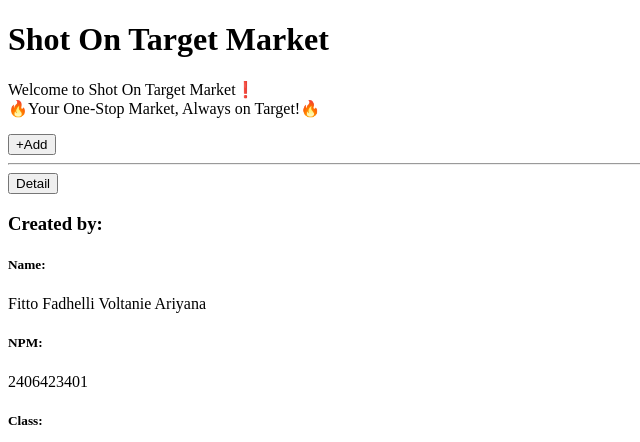
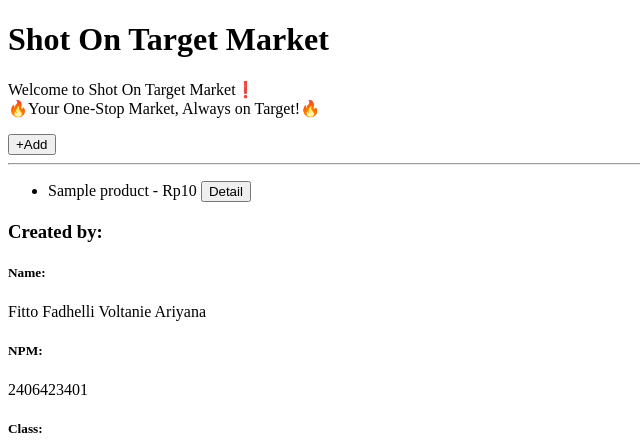
Before and after one commit to Kyloo0/ShotOnTarget-Market, a Django app: page / in a window 1280 px wide. Shown: the top 442 px of the page, without its empty margins (0-640 px from the left). Run offline with Django 5.2, Linux system fonts and the light colour scheme; tables that the repository leaves empty hold one stand-in row (values such as "Sample post").

Commit message:
add new attribute id in models and create detail page

```diff
--- a/main/models.py
+++ b/main/models.py
@@ -1,3 +1,4 @@
+import uuid
 from django.db import models
 
 # Create your models here.
@@ -12,6 +13,7 @@ class Product(models.Model):
             ('uncategorized', 'Uncategorized')
         ]
 
+    id = models.UUIDField(primary_key=True, default=uuid.uuid4, editable=False) # become a primary key
     name = models.CharField(max_length=255)
     price = models.IntegerField(default=0)
     description = models.TextField()
--- a/main/templates/main.html
+++ b/main/templates/main.html
@@ -16,10 +16,20 @@
 <p>Empty Product</p>
 
 {% else %}
-<a href="{% url 'main:product_detail' %}">
-    <button>Detail</button>
-</a>
-
+{% if not product_list %}
+    <p>Empty Product</p>
+{% else %}
+    <ul>
+        {% for product in product_list %}
+            <li>
+                {{ product.name }} - Rp{{ product.price }}
+                <a href="{% url 'main:show_detail' product.id %}">
+                    <button>Detail</button>
+                </a>
+            </li>
+        {% endfor %}
+    </ul>
+{% endif %}
 {% endif %}
 
 <h3>Created by:</h3>
--- a/main/urls.py
+++ b/main/urls.py
@@ -1,11 +1,14 @@
 from django.urls import path
-from main.views import show_main_page, show_xml, show_json, show_xml_by_id, show_json_by_id, create_product
+from main.views import show_main_page, show_xml, show_json, show_xml_by_id, show_json_by_id, create_product, show_detail
+
+app_name = "main"
 
 urlpatterns = [
     path('', show_main_page, name='show_main_page'),
     path('xml/', show_xml, name='show_xml'),
     path('json/', show_json, name='show_json'),
-    path('xml/<str:product_name>/', show_xml_by_id, name='show_xml_by_id'),
-    path('json/<str:product_name>/', show_json_by_id, name='show_json_by_id'),
-    path('create-news/', create_product, name='create_product')
+    path('xml/<str:id>/', show_xml_by_id, name='show_xml_by_id'),
+    path('json/<str:id>/', show_json_by_id, name='show_json_by_id'),
+    path('create-product/', create_product, name='create_product'),
+    path('show/<str:id>/', show_detail, name='show_detail')
 ]
--- a/main/views.py
+++ b/main/views.py
@@ -3,8 +3,6 @@ from django.core import serializers
 from django.shortcuts import render, redirect, get_object_or_404
 from main.models import Product
 from main.forms import ProductForm
-
-app_name = 'main'
 
 # Create your views here.
 def show_main_page(request):
@@ -31,6 +29,15 @@ def create_product(request):
     context = {'form': form}
     return render(request, "product_form.html", context)
 
+def show_detail(request, id):
+    product = get_object_or_404(Product, pk=id)
+
+    context = {
+        'product':product
+    }
+
+    return render(request, "product_detail.html", context)
+
 def show_xml(request):
     product_list = Product.objects.all()
     xml_data = serializers.serialize('xml', product_list)
@@ -52,7 +59,7 @@ def show_xml_by_id(request, id):
 def show_json_by_id(request, id):
     try:
         product = Product.objects.filter(pk=id)
-        json_data = serializers.serialize('json', [product])
+        json_data = serializers.serialize('json', product)
         return HttpResponse(json_data, content_type='application/json')
     except Product.DoesNotExist:
         return HttpResponse(status=404)
```
Also changed, not shown: main/templates/product_detail.html (+15 -3 lines), main/migrations/0002_alter_product_id.py (added).
